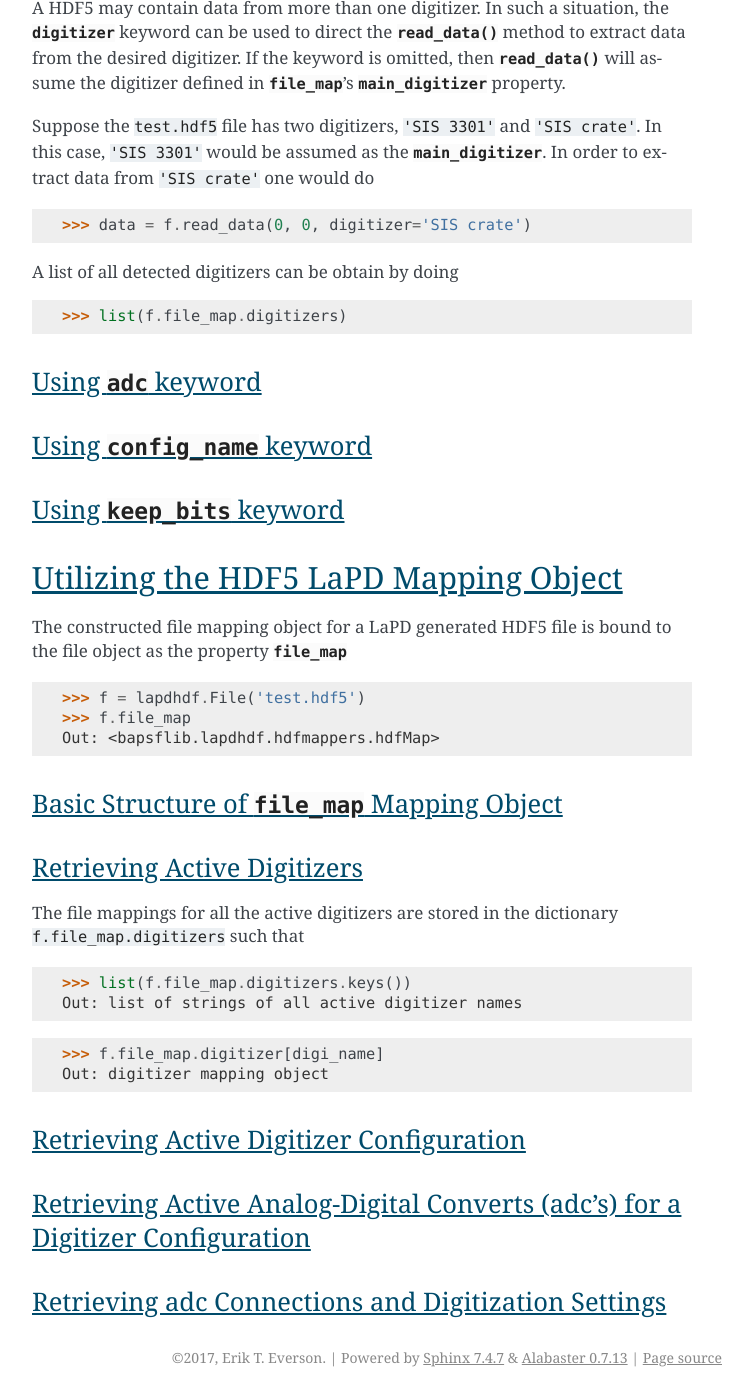
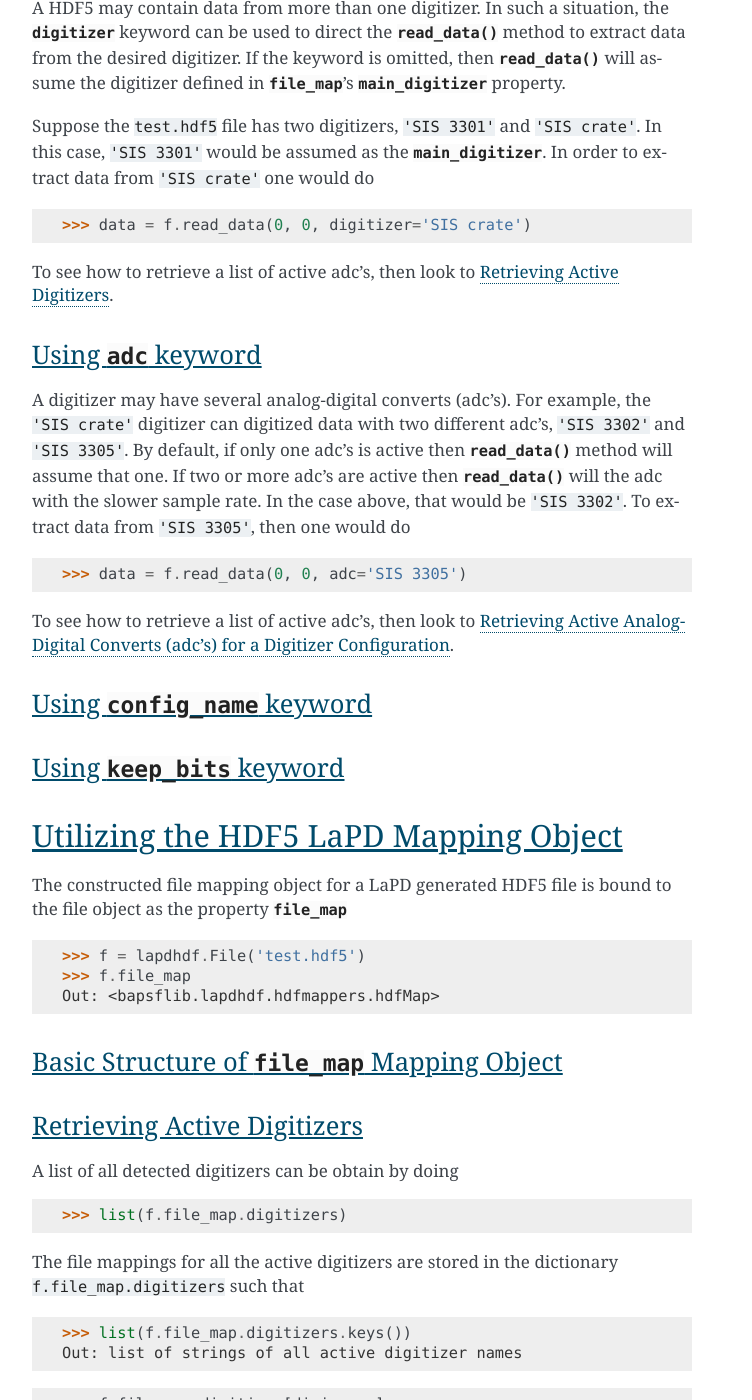
Before and after one commit to BaPSF/bapsflib, a Sphinx documentation site: the page built from docs/howtos/main.rst, in a window 1280 px wide and 1400 px high, scrolled down 3003 px. Shown: the whole window, without its empty margins (388-1140 px from the left). Built offline with Sphinx 7.4.7, drawn with Linux system fonts in a browser that asks for light colours.

Commit message:
add sphinx documentation

```diff
--- a/docs/howtos/mapping.rst
+++ b/docs/howtos/mapping.rst
@@ -9,9 +9,14 @@ bound to the file object as the property
 Basic Structure of :attr:`file_map` Mapping Object
 ^^^^^^^^^^^^^^^^^^^^^^^^^^^^^^^^^^^^^^^^^^^^^^^^^^
 
+.. _get_digitizers:
 
 Retrieving Active Digitizers
 ^^^^^^^^^^^^^^^^^^^^^^^^^^^^
+
+A list of all detected digitizers can be obtain by doing
+
+    >>> list(f.file_map.digitizers)
 
 The file mappings for all the active digitizers are stored in the
 dictionary :code:`f.file_map.digitizers` such that
--- a/docs/howtos/readdata.rst
+++ b/docs/howtos/readdata.rst
@@ -111,20 +111,37 @@ extract data from :code:`'SIS crate'` one would do
 
     >>> data = f.read_data(0, 0, digitizer='SIS crate')
 
-A list of all detected digitizers can be obtain by doing
-
-    >>> list(f.file_map.digitizers)
+To see how to retrieve a list of active adc's, then look to
+:ref:`get_digitizers`.
 
 .. _read_w_adc:
 
 Using :data:`adc` keyword
 ^^^^^^^^^^^^^^^^^^^^^^^^^
 
+A digitizer may have several analog-digital converts (adc's).  For
+example, the :code:`'SIS crate'` digitizer can digitized data with two
+different adc's, :code:`'SIS 3302'` and :code:`'SIS 3305'`.  By default,
+if only one adc's is active then
+:meth:`~bapsflib.lapdhdf.files.File.read_data` method will assume that
+one.  If two or more adc's are active then
+:meth:`~bapsflib.lapdhdf.files.File.read_data` will the adc with the
+slower sample rate.  In the case above, that would be
+:code:`'SIS 3302'`.  To extract data from :code:`'SIS 3305'`, then one
+would do
+
+    >>> data = f.read_data(0, 0, adc='SIS 3305')
+
+To see how to retrieve a list of active adc's, then look to
+:ref:`get_adcs`.
+
 .. _read_w_config_name:
 
 Using :data:`config_name` keyword
 ^^^^^^^^^^^^^^^^^^^^^^^^^^^^^^^^^
 
+
+
 .. _read_w_keep_bits:
 
 Using :data:`keep_bits` keyword
```
Also changed, not shown: other parts of docs/howtos/mapping.rst (+4 -0 lines).
